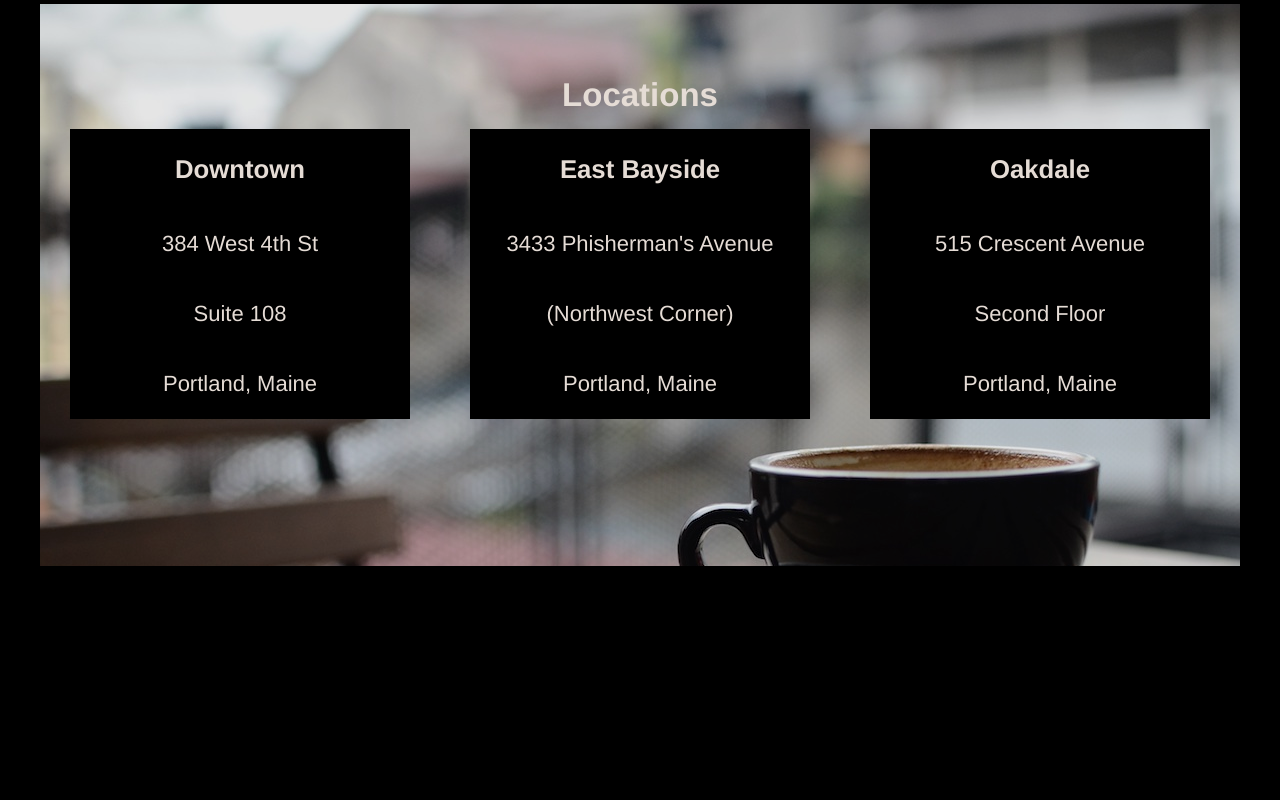
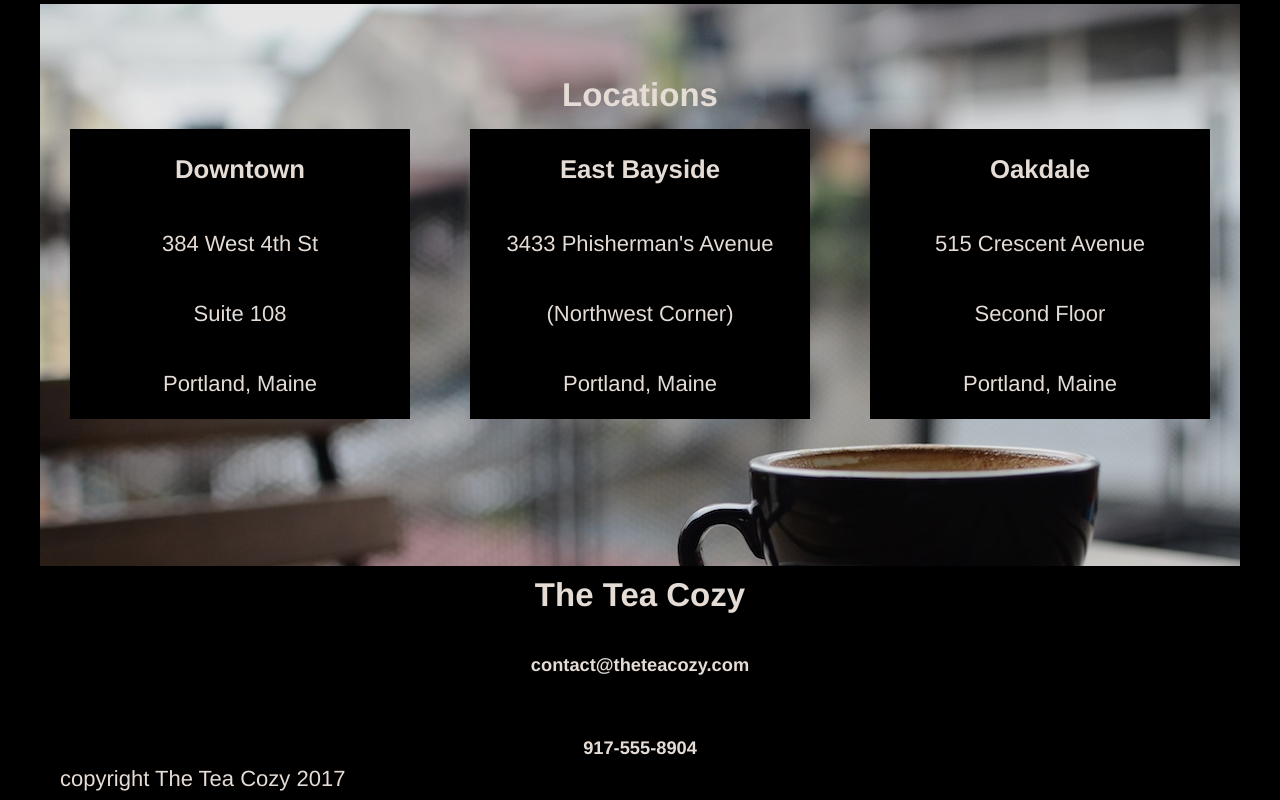
Before and after one commit to C-Bazar/TeaCozy, a plain HTML site: page index.html in a window 1280 px wide. Shown: the part 1528-2328 px from the top of the page. Before the commit the page ends 2102 px from the top, so only its background shows below. Drawn offline with Linux system fonts and the light colour scheme.

Commit message:
first final build

```diff
--- a/index.html
+++ b/index.html
@@ -76,6 +76,14 @@
           </div>
         </div>
       </div>
+      <div class="contact">
+        <h2>The Tea Cozy</h2>
+        <h5>contact@theteacozy.com</h5>
+        <h5>917-555-8904</h5>
+      </div>
+      <footer>
+        copyright The Tea Cozy 2017
+      </footer>
     </div>
   </body>
 </html>
--- a/resources/css/style.css
+++ b/resources/css/style.css
@@ -97,3 +97,13 @@ p {
   display: flex;
   flex-direction: column;
 }
+.contact {
+  display: flex;
+  flex-direction: column;
+  justify-content: space-between;
+  height: 200px;
+}
+footer {
+  text-align: left;
+  padding-left: 20px;
+}
```
